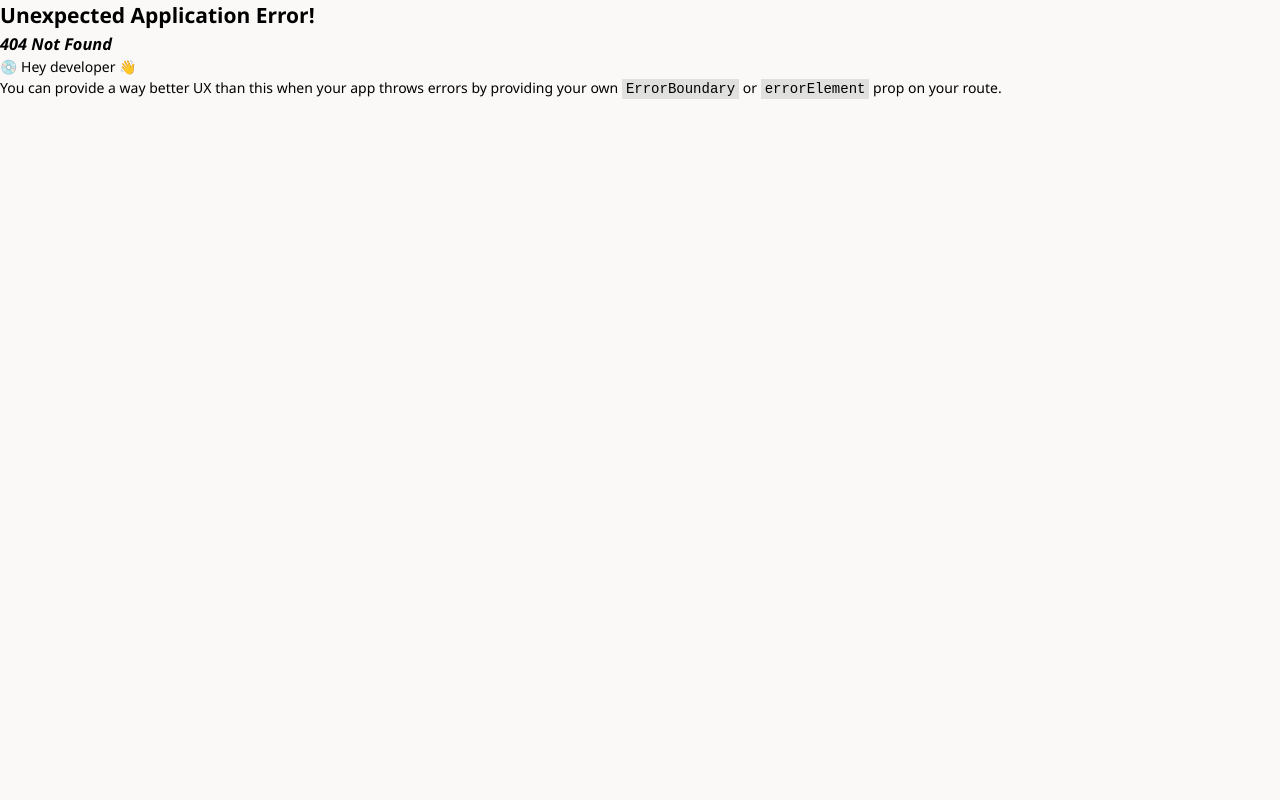
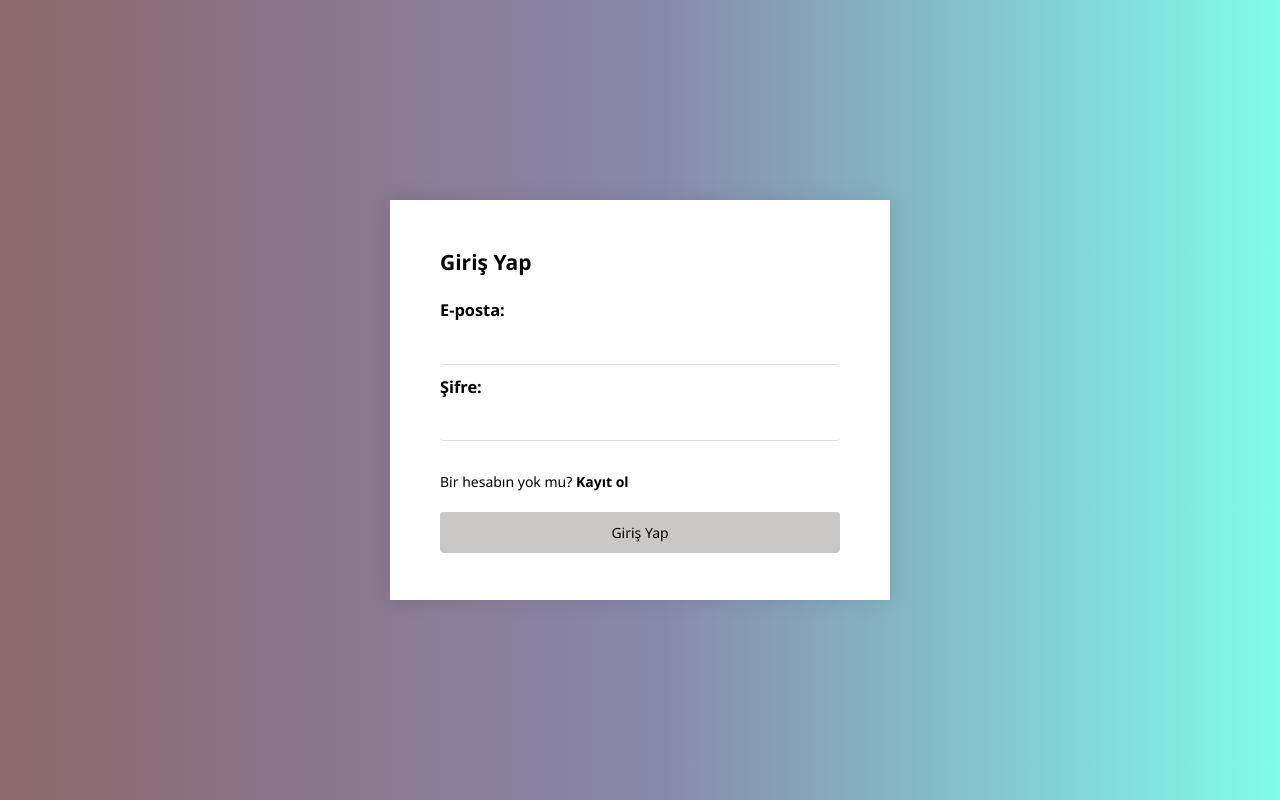
Before and after one commit to emrekrt0/msft-todo, a React (Vite) app: page /signin in a window 1280 px wide. Before the commit this address had no page. Built offline with nearby package versions, Linux system fonts and the light colour scheme.

Commit message:
Kayit olma ve giris yapma sayfalari olusturuldu

```diff
--- a/package.json
+++ b/package.json
@@ -10,6 +10,7 @@
     "preview": "vite preview"
   },
   "dependencies": {
+    "@supabase/supabase-js": "^2.39.1",
     "react": "^18.2.0",
     "react-dom": "^18.2.0",
     "react-router-dom": "^6.19.0"
--- /dev/null
+++ b/src/Login.jsx
@@ -0,0 +1,72 @@
+import { useState } from 'react';
+import { createClient } from '@supabase/supabase-js';
+import { useNavigate, Link } from 'react-router-dom';
+
+
+// Create a single supabase client for interacting with your database
+const supabase = createClient(
+  'https://jopuhrloekkmoytnujmb.supabase.co',
+  'eyJhbGciOiJIUzI1NiIsInR5cCI6IkpXVCJ9.eyJpc3MiOiJzdXBhYmFzZSIsInJlZiI6ImpvcHVocmxvZWtrbW95dG51am1iIiwicm9sZSI6ImFub24iLCJpYXQiOjE3MDMyMzg4OTMsImV4cCI6MjAxODgxNDg5M30.fs4Glk5dtLG80qIyN8fBJGw3jlgwwv4ff6n5B32yJ8E'
+);
+
+const SignInForm = () => {
+  const [email, setEmail] = useState('');
+  const [password, setPassword] = useState('');
+  const navigate = useNavigate();
+
+  async function getSession() {
+    const { user, session, error } = supabase.auth.getSession();
+
+    if (error) {
+      console.error('Oturum alınamadı:', error.message);
+    } else if (user) {
+      console.log('Giriş yapan kullanıcının bilgileri:', user);
+    } else {
+      console.log('Oturum bilgisi:', session);
+    }
+  }
+
+
+  const handleSignIn = async () => {
+    try {
+        const { data, error } = await supabase.auth.signInWithPassword({
+        email: email,
+        password: password,
+        })
+
+      if (error) {
+        alert(error.message);
+      } else {
+        alert('Başarıyla giriş yaptınız. Anasayfaya yönlendiriliyorsunuz.', data);
+      }
+    } catch (error) {
+      console.error('Bir hata oluştu:', error.message);
+    }
+    await getSession();
+    navigate('/');
+  };
+
+  return (
+    <>
+    <div className="signUpBackground">
+        <div className='signUpForm'>
+            <h2>Giriş Yap</h2>
+            <div className="signUpMail">
+                <h3>E-posta:</h3>
+                <input type="email" value={email} onChange={(e) => setEmail(e.target.value)} />
+            </div>
+            <div className="signUpPassword">
+                <h3>Şifre:</h3>
+                <input type="password" value={password} onChange={(e) => setPassword(e.target.value)} />
+            </div>
+            <div className='signIn'>
+                <Link to={`/signup`}>Bir hesabın yok mu? <b>Kayıt ol</b></Link>
+            </div>
+        <button onClick={handleSignIn}>Giriş Yap</button>
+        </div>
+    </div>
+    </>
+  );
+};
+
+export default SignInForm;
--- /dev/null
+++ b/src/SignUp.jsx
@@ -0,0 +1,57 @@
+import { useState } from 'react';
+import { createClient } from '@supabase/supabase-js';
+import { useNavigate, Link } from 'react-router-dom';
+
+// Create a single supabase client for interacting with your database
+const supabase = createClient(
+  'https://jopuhrloekkmoytnujmb.supabase.co',
+  'eyJhbGciOiJIUzI1NiIsInR5cCI6IkpXVCJ9.eyJpc3MiOiJzdXBhYmFzZSIsInJlZiI6ImpvcHVocmxvZWtrbW95dG51am1iIiwicm9sZSI6ImFub24iLCJpYXQiOjE3MDMyMzg4OTMsImV4cCI6MjAxODgxNDg5M30.fs4Glk5dtLG80qIyN8fBJGw3jlgwwv4ff6n5B32yJ8E'
+);
+
+const SignUpForm = () => {
+  const [email, setEmail] = useState('');
+  const [password, setPassword] = useState('');
+  const navigate = useNavigate();
+
+  const handleSignUp = async () => {
+    try {
+      const { data, error } = await supabase.auth.signUp({
+        email: email,
+        password: password,
+      });
+
+      if (error) {
+        alert(error.message);
+      } else {
+        alert('Başarıyla kayıt oldunuz. Giriş sayfasına yönlendiriliyorsunuz.', data);
+      }
+    } catch (error) {
+      console.error('Bir hata oluştu:', error.message);
+    }
+    navigate('/signin');
+  };
+
+  return (
+    <>
+    <div className="signUpBackground">
+        <div className='signUpForm'>
+            <h2>Kayıt Ol</h2>
+            <div className="signUpMail">
+                <h3>E-posta:</h3>
+                <input type="email" value={email} onChange={(e) => setEmail(e.target.value)} />
+            </div>
+            <div className="signUpPassword">
+                <h3>Şifre:</h3>
+                <input type="password" value={password} onChange={(e) => setPassword(e.target.value)} />
+            </div>
+            <div className='signIn'>
+                <Link to={`/signin`}>Zaten bir hesabın var mı? <b>Giriş yap</b></Link>
+            </div>
+        <button onClick={handleSignUp}>Kayıt Ol</button>
+        </div>
+    </div>
+    </>
+  );
+};
+
+export default SignUpForm;
--- a/src/components/Header.jsx
+++ b/src/components/Header.jsx
@@ -1,3 +1,5 @@
+import { Link } from "react-router-dom"
+
 export default function Header() {
     return(
         <>
@@ -31,7 +33,7 @@ export default function Header() {
             <div className="header_right">
                 <div className="header_user">
                     <img src="https://i.pinimg.com/originals/6b/0b/7b/6b0b7b1e0b5d8b6d3f9d7d3b9a2f5a3e.jpg" alt="user logo" />
-                    <h4>Username</h4>
+                    <h4><Link to={`/signin`}>Giriş Yap</Link></h4>
                 </div>
             </div>
         </div>
--- a/src/index.css
+++ b/src/index.css
@@ -50,7 +50,48 @@ input {
   outline: none;
 }
 /* CSS Reset Bitis */
+.signUpBackground {
+  display: grid;
+  place-items: center;
+  height: 100vh;
+  background: rgb(64,2,9);
+  background: linear-gradient(90deg, rgba(64,2,9,0.5916473317865429) 0%, rgba(41,41,108,0.5452436194895591) 51%, rgba(0,255,221,0.4895591647331786) 100%);
+}
 
+  .signUpForm {
+  width: 500px;
+  height: 400px;
+  margin-inline: auto;
+  display: flex;
+  flex-direction: column;
+  justify-content: center;
+  background-color: #fff;
+  padding: 50px 50px;
+  box-shadow: 0px 0px 20px rgba(0, 0, 0, 0.1);
+}
+
+.signUpForm h2 {
+  margin-bottom: 20px;
+}
+
+.signUpForm>div input {
+  margin-bottom: 10px;
+  padding: 10px 10px;
+  border-radius: 4px;
+  border-bottom: 1px solid #e1dfdd;
+  width: 100%;
+}
+.signUpForm .signUpPassword {
+  margin-bottom: 20px;
+}
+.signUpForm .signIn {
+  margin-bottom: 20px;
+}
+.signUpForm button {
+  background-color: #cac7c7;
+  padding: 10px 10px;
+  border-radius: 4px;
+}
 .header {
   min-height: 48px;
   max-height: 48px;
```
Also changed, not shown: src/main.jsx (+17 -6 lines), 1 other file (tests, documents, lock files or other folders).
